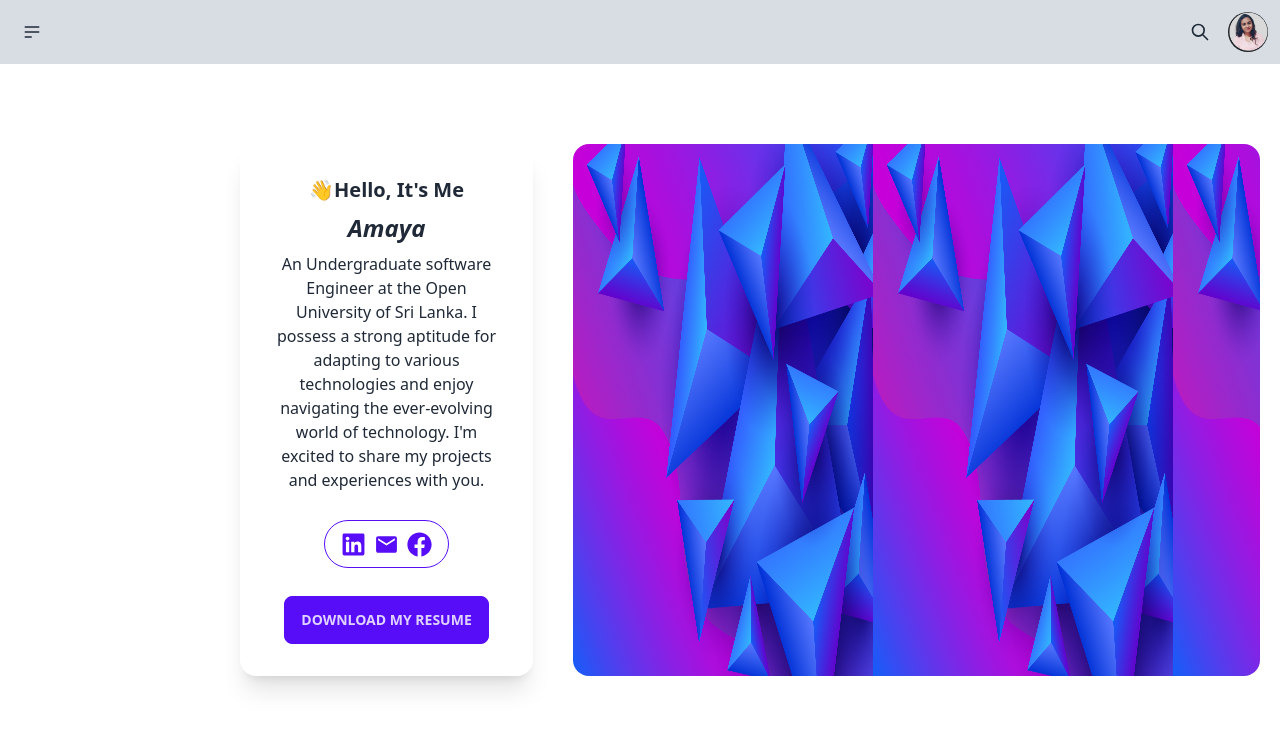
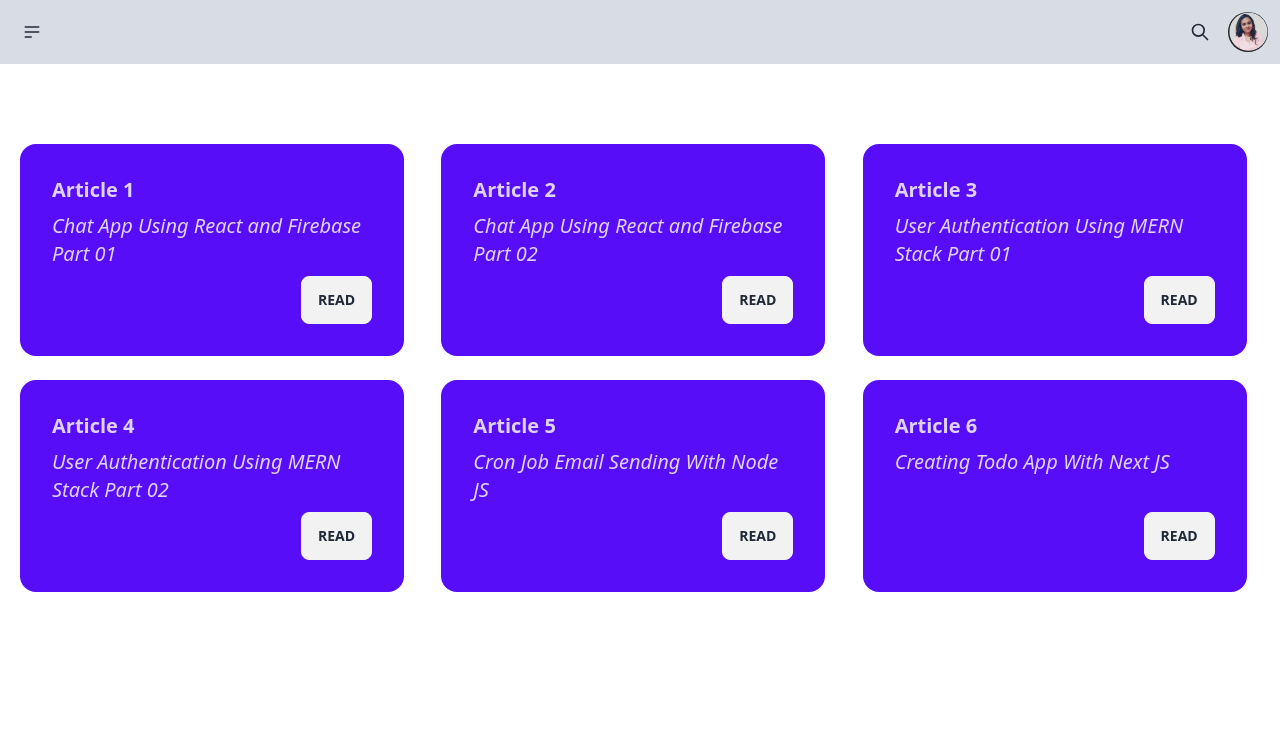
Before and after one commit to Amaya-2001/My-Portfolio, a React (Create React App) app: page / in a window 1280 px wide. Shown: the top 730 px of the page. Built offline with nearby package versions, Linux system fonts and the light colour scheme.

Commit message:
created the article page

```diff
--- a/src/App.js
+++ b/src/App.js
@@ -1,10 +1,12 @@
 import "./App.css";
-import Home from "./components/Home";
+import Article from "./components/Article";
+//import Home from "./components/Home";
 
 function App() {
   return (
     <div>
-      <Home />
+      {/* <Home /> */}
+      <Article />
     </div>
   );
 }
--- /dev/null
+++ b/src/components/Article.js
@@ -0,0 +1,141 @@
+import React from "react";
+import Navbar from "./Navbar";
+
+function Article() {
+  const openInNewTab = (url) => {
+    window.open(url, "_blank", "noreferrer");
+  };
+  return (
+    <div>
+      <Navbar />
+      <div class="grid grid-cols-3 gap-6 mt-20 ml-5 mr-5">
+        <div className="card w-96 bg-primary text-primary-content">
+          <div className="card-body">
+            <h2 className="card-title">Article 1</h2>
+            <p className="text-xl italic">
+              Chat App Using React and Firebase Part 01
+            </p>
+            <div className="card-actions justify-end">
+              <button
+                className="btn"
+                role="link"
+                onClick={() =>
+                  openInNewTab(
+                    "https://nonimi-ink.medium.com/chat-app-using-react-and-firebase-part-01-1d95db245cbe?sk=0a4c925cab72d13e568e7acc8fc93adb"
+                  )
+                }
+              >
+                Read
+              </button>
+            </div>
+          </div>
+        </div>
+        <div className="card w-96 bg-primary text-primary-content">
+          <div className="card-body">
+            <h2 className="card-title">Article 2</h2>
+            <p className="text-xl italic">
+              Chat App Using React and Firebase Part 02
+            </p>
+            <div className="card-actions justify-end">
+              <button
+                className="btn"
+                role="link"
+                onClick={() =>
+                  openInNewTab(
+                    "https://nonimi-ink.medium.com/chat-app-using-react-and-firebase-part-02-1adb60c6abea?sk=842e0cad266f7eb9d0664d9452d0f3b3"
+                  )
+                }
+              >
+                Read
+              </button>
+            </div>
+          </div>
+        </div>
+        <div className="card w-96 bg-primary text-primary-content">
+          <div className="card-body">
+            <h2 className="card-title">Article 3</h2>
+            <p className="text-xl italic">
+              User Authentication Using MERN Stack Part 01
+            </p>
+            <div className="card-actions justify-end">
+              <button
+                className="btn"
+                role="link"
+                onClick={() =>
+                  openInNewTab(
+                    "https://nonimi-ink.medium.com/user-authentication-and-authorization-part-01-eb1b66556af5?sk=0ed18691b9ef8bae13a0791dbc5ebb40"
+                  )
+                }
+              >
+                Read
+              </button>
+            </div>
+          </div>
+        </div>
+        <div className="card w-96 bg-primary text-primary-content">
+          <div className="card-body">
+            <h2 className="card-title">Article 4</h2>
+            <p className="text-xl italic">
+              User Authentication Using MERN Stack Part 02
+            </p>
+            <div className="card-actions justify-end">
+              <button
+                className="btn"
+                role="link"
+                onClick={() =>
+                  openInNewTab(
+                    "https://nonimi-ink.medium.com/user-authentication-using-mern-stack-part-02-6e844de9aaf6?sk=642e6fab6b22e84084b75d7992e4f7f1"
+                  )
+                }
+              >
+                Read
+              </button>
+            </div>
+          </div>
+        </div>
+        <div className="card w-96 bg-primary text-primary-content">
+          <div className="card-body">
+            <h2 className="card-title">Article 5</h2>
+            <p className="text-xl italic">
+              Cron Job Email Sending With Node JS
+            </p>
+            <div className="card-actions justify-end">
+              <button
+                className="btn"
+                role="link"
+                onClick={() =>
+                  openInNewTab(
+                    "https://nonimi-ink.medium.com/cron-job-email-sending-with-node-js-c047eb8d02a5?sk=4f2cc9df4faa9b7b3bc778baa1536462"
+                  )
+                }
+              >
+                Read
+              </button>
+            </div>
+          </div>
+        </div>
+        <div className="card w-96 bg-primary text-primary-content">
+          <div className="card-body">
+            <h2 className="card-title">Article 6</h2>
+            <p className="text-xl italic">Creating Todo App With Next JS</p>
+            <div className="card-actions justify-end">
+              <button
+                className="btn"
+                role="link"
+                onClick={() =>
+                  openInNewTab(
+                    "https://medium.com/@amayawickramasinghe2001/creating-a-to-do-app-with-next-js-cdb58f0b12d1"
+                  )
+                }
+              >
+                Read
+              </button>
+            </div>
+          </div>
+        </div>
+      </div>
+    </div>
+  );
+}
+
+export default Article;
```
